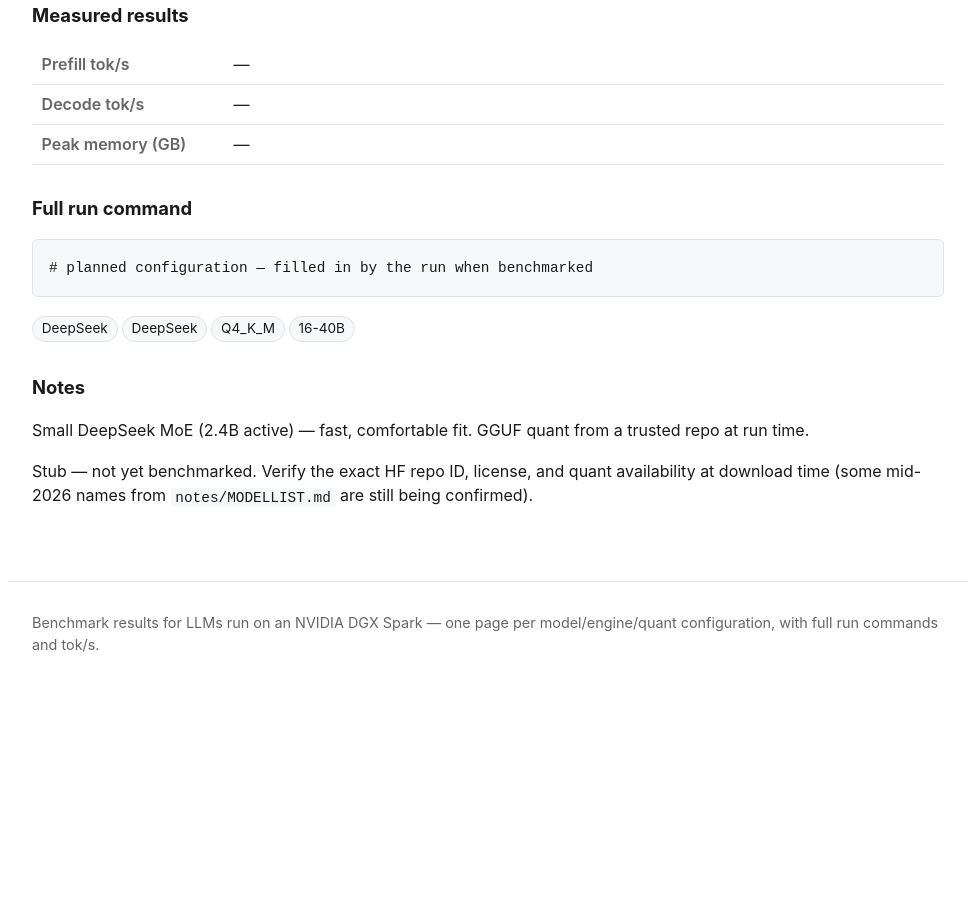
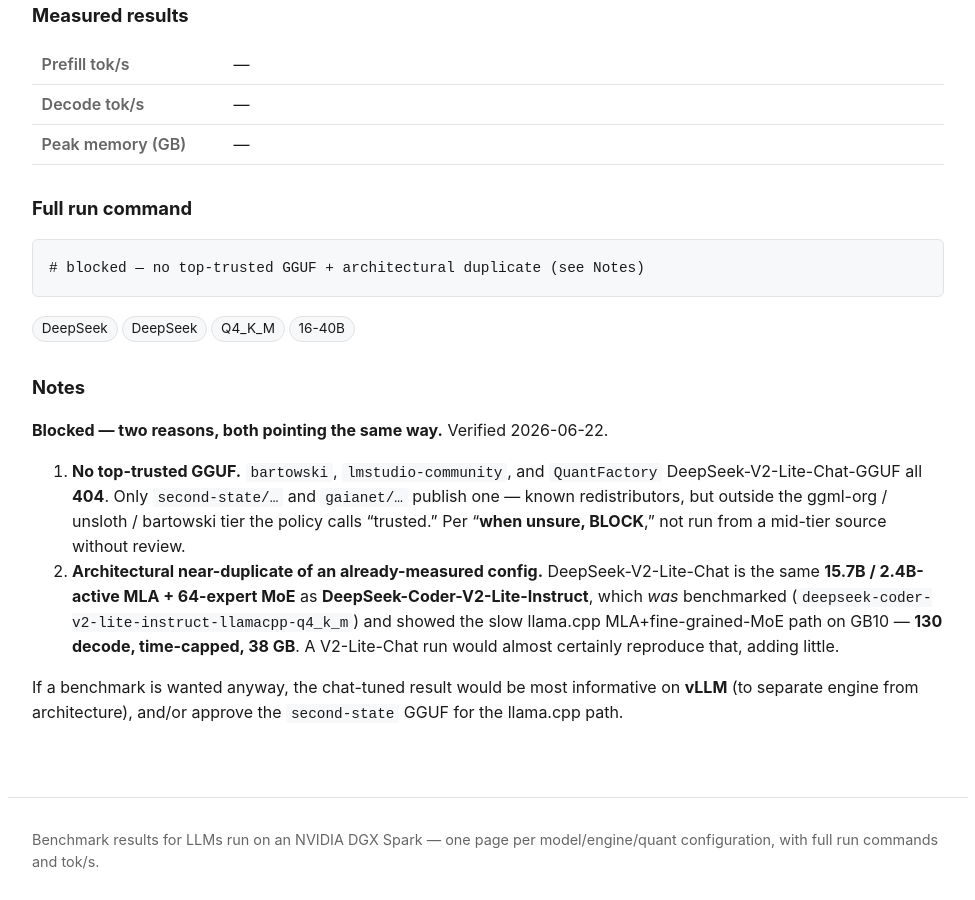
Before and after one commit to yjsoon/autobench, a Jekyll site: the page built from _configs/deepseek-v2-lite-chat-llamacpp-q4_k_m.md, in a window 1280 px wide and 900 px high, scrolled down 689 px. Shown: the whole window, without its empty margins (152-1127 px from the left). Built offline with Jekyll 4.4.1, drawn with Linux system fonts in a browser that asks for light colours; before the commit the page ends 1408 px from its top, so only the background shows below that; some of the changed text lies outside the part shown.

Commit message:
Block DeepSeek-V2-Lite-Chat: no top-trusted GGUF + arch duplicate of Coder-V2-Lite
Only second-state/gaianet publish a GGUF (mid-tier); and it's the same MLA +
64-expert MoE as the already-benchmarked DeepSeek-Coder-V2-Lite (130 decode,
time-capped). Blocked per policy.

Co-Authored-By: Claude Opus 4.8 (1M context) <noreply@anthropic.com>
Claude-Session: https://claude.ai/code/session_01JczsieM71svofn8CxRyY2s

```diff
--- a/_configs/deepseek-v2-lite-chat-llamacpp-q4_k_m.md
+++ b/_configs/deepseek-v2-lite-chat-llamacpp-q4_k_m.md
@@ -14,7 +14,7 @@ modalities: [text]
 mm_served: true
 tags: [DeepSeek, DeepSeek, Q4_K_M, 16-40B]
 
-status: pending
+status: blocked
 prefill_toks:
 decode_toks:
 mem_gb:
@@ -22,10 +22,20 @@ mem_source:
 measured_on:
 completed_at:
 run_command: |
-  # planned configuration — filled in by the run when benchmarked
+  # blocked — no top-trusted GGUF + architectural duplicate (see Notes)
 ---
 
-Small DeepSeek MoE (2.4B active) — fast, comfortable fit. GGUF quant from a trusted repo at run time.
+**Blocked — two reasons, both pointing the same way.** Verified 2026-06-22.
 
-Stub — not yet benchmarked. Verify the exact HF repo ID, license, and quant availability at
-download time (some mid-2026 names from `notes/MODELLIST.md` are still being confirmed).
+1. **No top-trusted GGUF.** `bartowski`, `lmstudio-community`, and `QuantFactory`
+   DeepSeek-V2-Lite-Chat-GGUF all **404**. Only `second-state/…` and `gaianet/…` publish one — known
+   redistributors, but outside the ggml-org / unsloth / bartowski tier the policy calls "trusted." Per
+   "**when unsure, BLOCK**," not run from a mid-tier source without review.
+2. **Architectural near-duplicate of an already-measured config.** DeepSeek-V2-Lite-Chat is the same
+   **15.7B / 2.4B-active MLA + 64-expert MoE** as **DeepSeek-Coder-V2-Lite-Instruct**, which *was*
+   benchmarked (`deepseek-coder-v2-lite-instruct-llamacpp-q4_k_m`) and showed the slow llama.cpp
+   MLA+fine-grained-MoE path on GB10 — **130 decode, time-capped, 38 GB**. A V2-Lite-Chat run would
+   almost certainly reproduce that, adding little.
+
+If a benchmark is wanted anyway, the chat-tuned result would be most informative on **vLLM** (to
+separate engine from architecture), and/or approve the `second-state` GGUF for the llama.cpp path.
```
